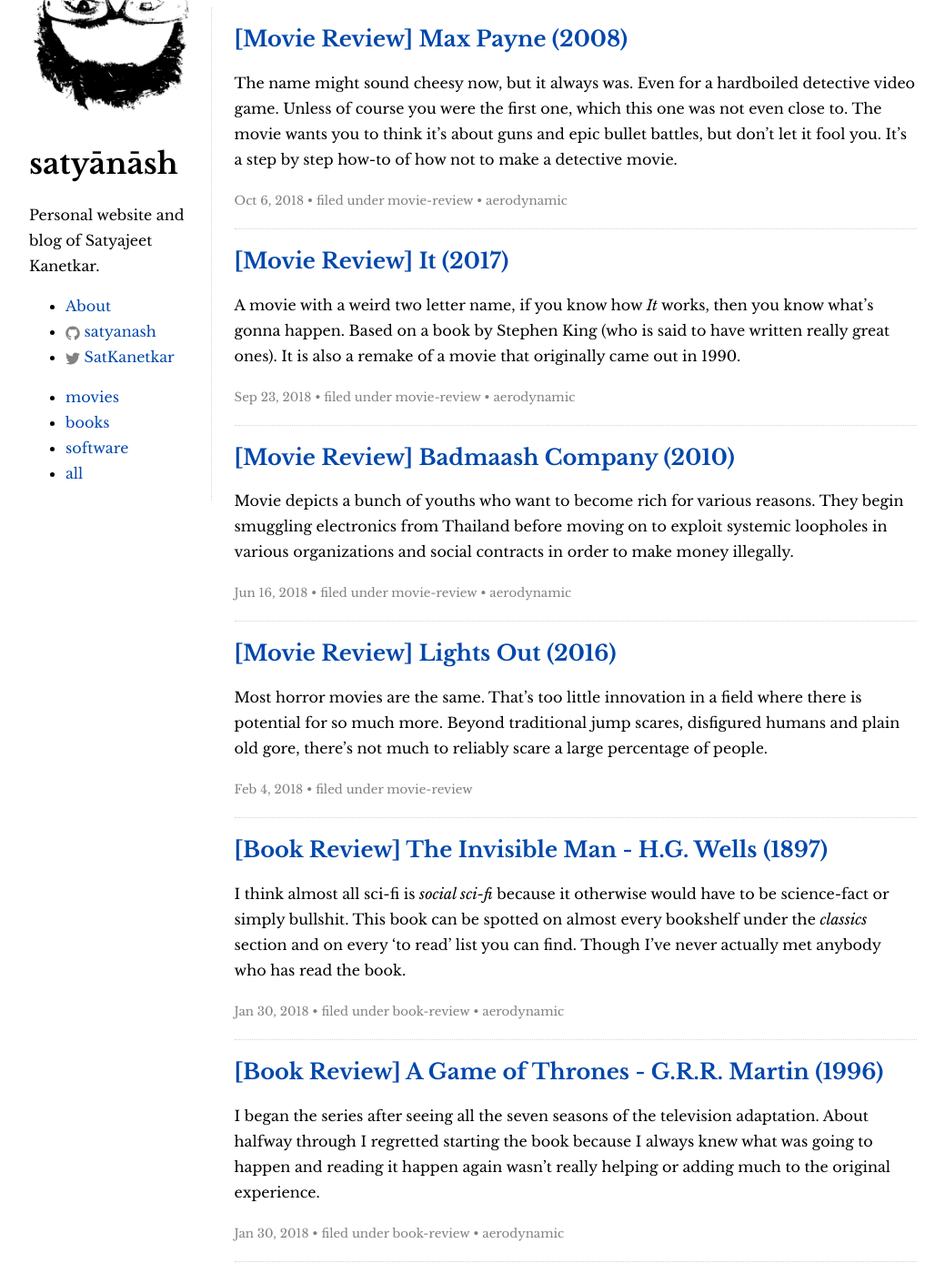
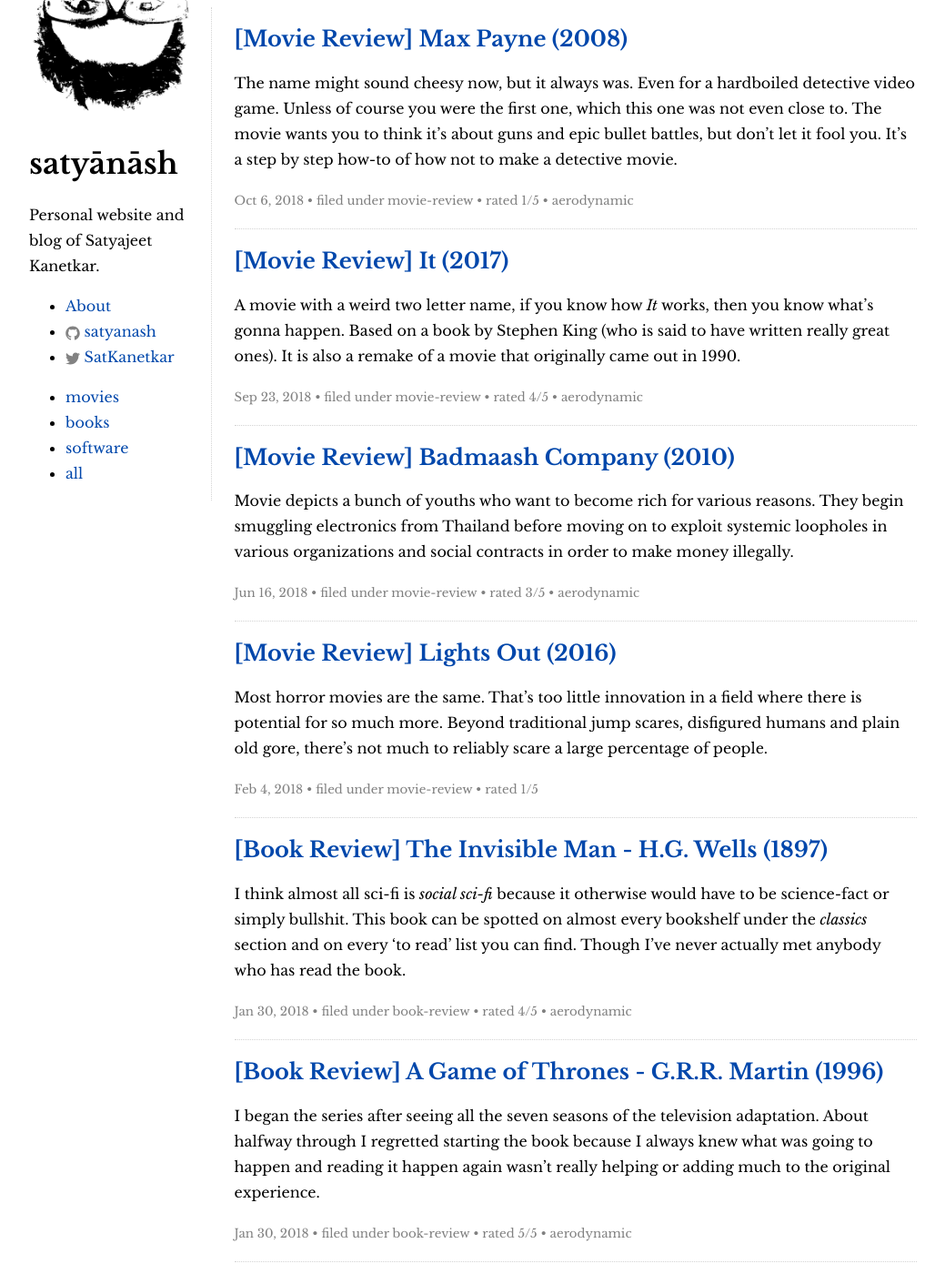
Before and after one commit to satyanash/satyanash.github.io, a Jekyll site: the page built from index.html, in a window 1280 px wide and 1400 px high. Shown: the whole window at 91% size, without its empty margins (108-1147 px from the left). Built offline with Jekyll 4.4.1, drawn with Linux system fonts in a browser that asks for light colours; some of the changed text lies outside the part shown.

Commit message:
Add rating to post-meta

```diff
--- a/_includes/post-meta.html
+++ b/_includes/post-meta.html
@@ -4,6 +4,7 @@
 		{% if include.post.author %} • {{ include.post.author }}{% endif %}
 		{% if include.post.tags != empty %} • filed under {{ include.post.tags | join: ", " }}{% endif %}
 		{% if include.post.meta %} • {{ include.post.meta }}{% endif %}
+		{% if include.post.rating %} • rated {{include.post.rating}}/5 {% endif %}
 		{% if include.post.spoilers %} • <span title="contains spoilers">aerodynamic</span> {% endif %}
 	</small>
 </p>
```
